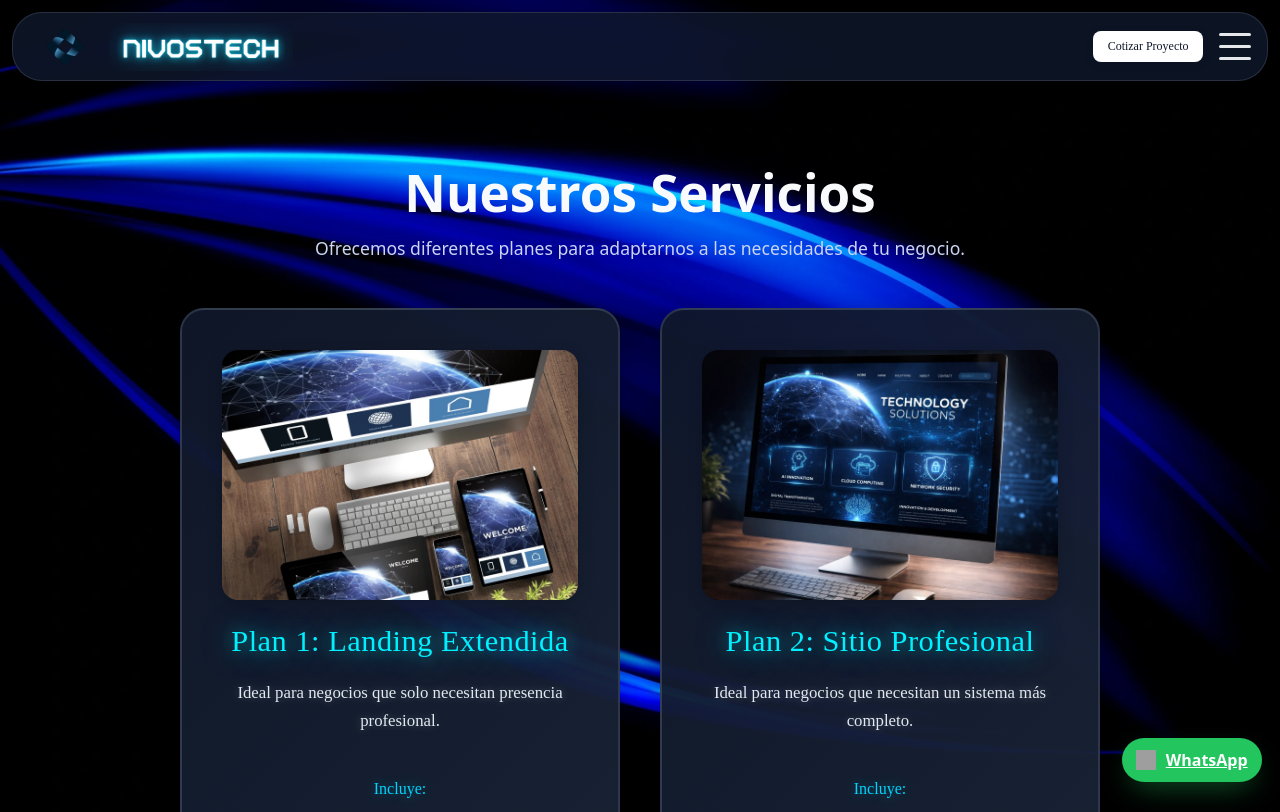
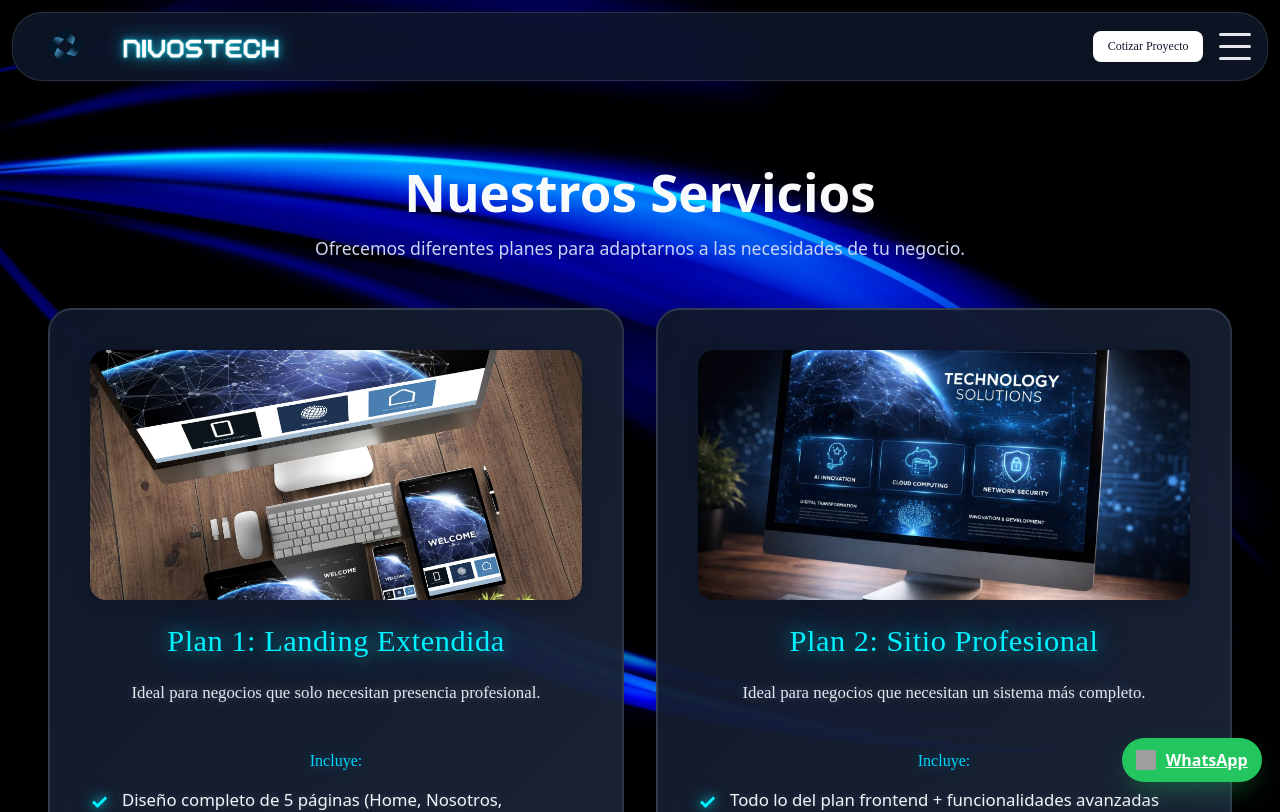
Before and after one commit to HugoAguayo2006/nivostech, a React (Vite) app: page /servicios in a window 1280 px wide. Shown: the top 812 px of the page. Built offline with nearby package versions, Linux system fonts and the light colour scheme; grey boxes are pictures that could not be loaded; a web font is replaced by a local one.

Commit message:
add new plan social media

```diff
--- a/src/pages/Servicios.jsx
+++ b/src/pages/Servicios.jsx
@@ -122,7 +122,6 @@ function Servicios() {
                 Ver más
               </Link>
             </div>
-          </div>
 
             {/* ===== PLAN 3 ===== */}
             <div className="service-card">
@@ -131,7 +130,7 @@ function Servicios() {
                 alt="Planes de NIVOSTECH"
                 className="service-card-image"
               />
-              <h2>Plan 1: Landing Extendida</h2>
+              <h2>Plan 3: Sitio + Redes Sociales</h2>
               <p className="service-description">
                 <strong>
                   Ideal para negocios que solo necesitan presencia profesional.
@@ -163,6 +162,7 @@ function Servicios() {
                 Ver más
               </Link>
             </div>
+          </div>
         </section>
 
         <WhatsAppFloat />
--- a/src/styles.css
+++ b/src/styles.css
@@ -618,6 +618,12 @@ h2 {
   margin: 0 auto;
 }
 
+.page-section:has(.services-grid) {
+  max-width: 100%;
+  padding-left: 3rem;
+  padding-right: 3rem;
+}
+
 .page-header {
   text-align: center;
   margin-bottom: 3rem;
@@ -731,12 +737,23 @@ h2 {
 /* ====== SERVICIOS ====== */
 .services-grid {
   display: grid;
-  grid-template-columns: repeat(auto-fit, minmax(320px, 1fr));
-  gap: 2.5rem;
+  grid-template-columns: repeat(3, 1fr);
+  gap: 2rem;
   margin-top: 3rem;
-  max-width: 1200px;
-  margin-left: auto;
-  margin-right: auto;
+  width: 100%;
+  padding: 0;
+}
+
+@media (max-width: 1400px) {
+  .services-grid {
+    grid-template-columns: repeat(2, 1fr);
+  }
+}
+
+@media (max-width: 768px) {
+  .services-grid {
+    grid-template-columns: 1fr;
+  }
 }
 
 .service-card {
```
